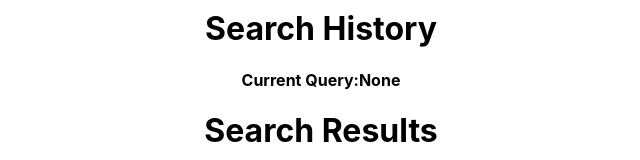
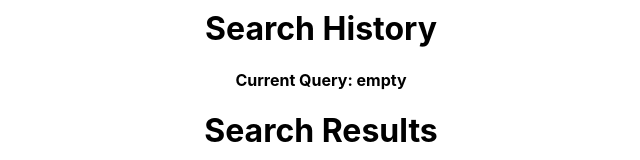
Before and after one commit to kirtfieldk/RTS_LABS, a React (Create React App) app: page / in a window 1280 px wide. Shown: the part 194-354 px from the top of the page, without its empty margins (319-959 px from the left). Built offline with nearby package versions, Linux system fonts and the light colour scheme.

Commit message:
Fixed current query

```diff
--- a/src/action/index.js
+++ b/src/action/index.js
@@ -25,5 +25,6 @@ export const search = (query) => async (dispatch) => {
 };
 /* Simple action to keep track of current query */
 export const currentApiQuery = (query) => (dispatch) => {
+  console.log('called');
   dispatch({ type: CURRENT_QUERY, payload: query });
 };
--- a/src/components/listHistory/ListHistory.js
+++ b/src/components/listHistory/ListHistory.js
@@ -3,7 +3,25 @@ import { connect } from 'react-redux';
 import * as actions from '../../action';
 import { structureQuery } from '../../util/structureQuery';
 /* We will get search history from reducers */
-const ListHistory = ({ searchHistory, search, currentQuery }) => {
+const ListHistory = ({
+  searchHistory,
+  search,
+  currentQuery,
+  currentApiQuery,
+}) => {
+  const renderCurrentQuery = () => {
+    if (currentQuery) {
+      return `search=${currentQuery.query}${setTag()}&page=${
+        currentQuery.page
+      }`;
+    }
+    return 'empty';
+  };
+  /* When the user clicks the history link we will dynamically update the current query */
+  const onClick = (query) => {
+    currentApiQuery(query);
+    search(query);
+  };
   /* We will track the user history of searches and also make them re-search the term */
   /* The search history is an array of {query: '', tag: ''} */
   const renderList = () => {
@@ -13,7 +31,7 @@ const ListHistory = ({ searchHistory, search, currentQuery }) => {
         <div
           key={index}
           className="link"
-          onClick={() => search(query)}
+          onClick={() => onClick(query)}
         >
           Search:{el.query}, Tag: {el.tags}
         </div>
@@ -29,14 +47,7 @@ const ListHistory = ({ searchHistory, search, currentQuery }) => {
     <div>
       <h1>Search History</h1>
       {renderList()}
-      <h4>
-        Current Query:
-        {currentQuery
-          ? `search=${currentQuery.query}${setTag()}&page=${
-              currentQuery.page
-            }`
-          : 'None'}
-      </h4>
+      <h4>Current Query: {renderCurrentQuery()}</h4>
     </div>
   );
 };
```
